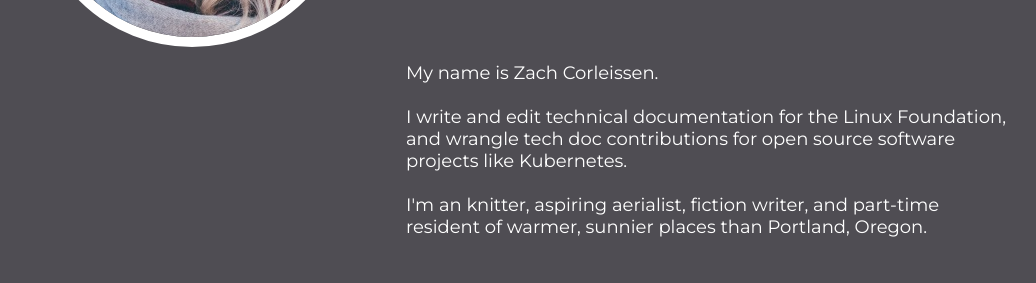
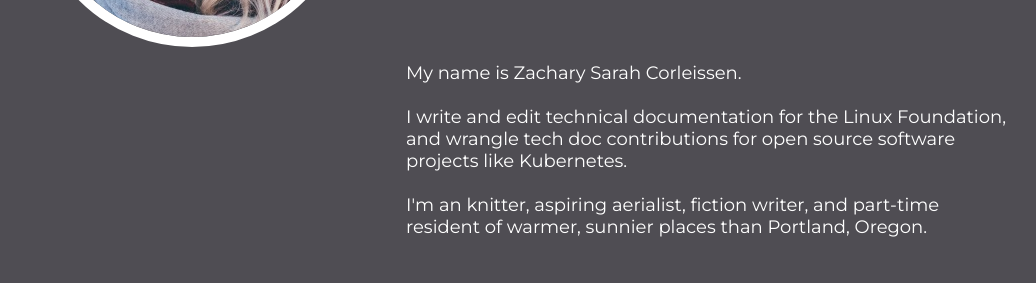
Before and after one commit to zacharysarah/zacharysarah.github.io, a plain HTML site: page index.html in a window 1280 px wide. Shown: the part 487-770 px from the top of the page, without its empty margins (234-1270 px from the left). Drawn offline with Linux system fonts and the light colour scheme.

Commit message:
rebuilding site Sun Dec  2 21:41:18 PST 2018

```diff
--- a/index.html
+++ b/index.html
@@ -26,7 +26,7 @@
     </div>
     <div class="column right">
         <h1>Zach</h1>
-        <p>My name is Zach Corleissen.<br>
+        <p>My name is Zachary Sarah Corleissen.<br>
 <br>
 I write and edit technical documentation for the Linux Foundation, and wrangle tech doc contributions for open source software projects like Kubernetes.<br>
 <br>
```
